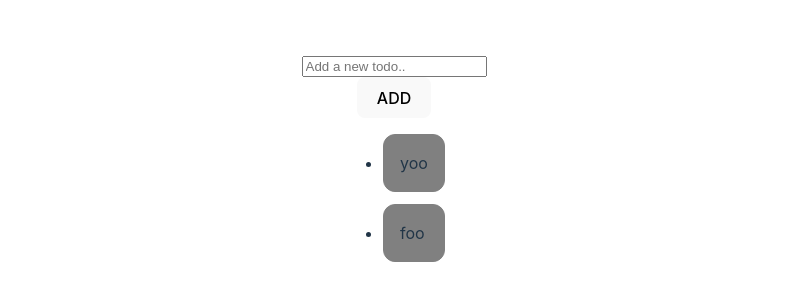
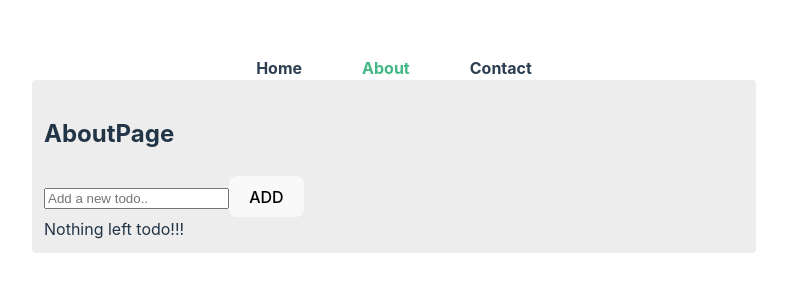
Before and after one commit to piyawat5/test-vue-o2, a Vue app: page /aboutPage in a window 1280 px wide. Shown: the top 300 px of the page, without its empty margins (246-1033 px from the left). Built offline with nearby package versions, Linux system fonts and the light colour scheme.

Commit message:
Animation tutorial

```diff
--- a/package.json
+++ b/package.json
@@ -10,8 +10,11 @@
   },
   "dependencies": {
     "@formkit/auto-animate": "^0.8.1",
+    "@vueuse/motion": "^2.0.0",
+    "gsap": "^3.12.5",
     "pinia": "^2.1.7",
-    "vue": "^3.3.11"
+    "vue": "^3.3.11",
+    "vue-router": "^4.2.5"
   },
   "devDependencies": {
     "@vitejs/plugin-vue": "^4.5.2",
--- a/src/App.vue
+++ b/src/App.vue
@@ -1,17 +1,27 @@
-<script setup lang="ts">
-// import HelloWorld02Vue from "./components/HelloWorld02.vue";
-// import HelloWorld03Vue from "./components/HelloWorld03.vue";
-// import HelloWorld04Vue from "./components/HelloWorld04.vue";
-import TransitionVue from "./components/Transition.vue";
-</script>
+<script setup lang="ts"></script>
 
 <template>
-  <TransitionVue></TransitionVue>
+  <div id="nav">
+    <router-link to="/">Home</router-link>
+    <router-link to="/aboutPage">About</router-link>
+    <router-link to="/stockPage">Contact</router-link>
+  </div>
+
+  <router-view v-slot="{ Component }">
+    <transition name="route" mode="out-in">
+      <component :is="Component"></component>
+    </transition>
+  </router-view>
 </template>
 
 <style>
-.container {
-  max-width: 300px !important;
+#nav a {
+  padding: 30px;
+  font-weight: bold;
+  color: #2c3e50;
+}
+#nav a.router-link-exact-active {
+  color: #42b983;
 }
 #app {
   padding: 48px;
@@ -20,16 +30,20 @@ import TransitionVue from "./components/Transition.vue";
   flex-direction: column;
   align-items: center;
 }
-.logo {
-  height: 6em;
-  padding: 1.5em;
-  will-change: filter;
-  transition: filter 300ms;
+
+/* route transitions */
+.route-enter-from {
+  opacity: 0;
+  transform: translateX(100px);
 }
-.logo:hover {
-  filter: drop-shadow(0 0 2em #646cffaa);
+.route-enter-active {
+  transition: all 0.3s ease-out;
 }
-.logo.vue:hover {
-  filter: drop-shadow(0 0 2em #42b883aa);
+.route-leave-to {
+  opacity: 0;
+  transform: translateX(-100px);
+}
+.route-leave-active {
+  transition: all 0.3s ease-in;
 }
 </style>
--- a/src/components/Transition.vue
+++ b/src/components/Transition.vue
@@ -12,10 +12,16 @@
   </transition> -->
 
   <!-- list transition -->
-  <input type="text" v-model="newTodo.text" placeholder="Add a new todo.." />
+  <input
+    @keypress.enter="addTodo"
+    type="text"
+    v-model="newTodo.text"
+    placeholder="Add a new todo.."
+  />
   <button @click="addTodo">ADD</button>
+  <transition name="switch" mode="out-in" appear>
     <div v-if="todos.length">
-    <transition-group tag="ul" name="list">
+      <transition-group tag="ul" name="list" appear>
         <li
           v-for="item in todos"
           @click="removeTodo(item.id)"
@@ -27,23 +33,24 @@
       </transition-group>
     </div>
     <div v-else>Nothing left todo!!!</div>
+  </transition>
 </template>
 
 <script lang="ts">
 import { ref } from "vue";
 
+interface User {
+  text: string;
+  id: number;
+}
 export default {
   setup() {
     const isShow = ref<boolean>(false);
 
     const newTodo = ref({ text: "", id: 0 });
-    const todos = ref([
-      { text: "yoo", id: 1 },
-      { text: "foo", id: 2 },
-    ]);
+    const todos = ref<User[]>([]);
 
     const addTodo = () => {
-      // newTodo.value.id = todos.value[todos.value.length - 1].id + 1;
       newTodo.value.id = Math.random() * 10;
       todos.value = [{ ...newTodo.value }, ...todos.value];
       newTodo.value = { text: "", id: 0 };
@@ -107,6 +114,8 @@ export default {
 } */
 
 .order {
+  width: 400px;
+  text-align: center;
   border-radius: 12px;
   border: 1px solid grey;
   background: grey;
@@ -124,8 +133,23 @@ export default {
   opacity: 1;
   transform: scale(1);
 }
-.list-enter-active,
+.list-enter-active {
+  transition: all 0.4s ease;
+}
 .list-leave-active {
+  transition: all 0.4s ease;
+  position: absolute;
+}
+.list-move {
+  transition: all 0.3s ease;
+}
+.switch-enter-from,
+.switch-leave-to {
+  opacity: 0;
+  transform: translateY(-20px);
+}
+.switch-enter-active,
+.switch-leave-active {
   transition: all 0.4s ease;
 }
 </style>
--- a/src/main.ts
+++ b/src/main.ts
@@ -2,7 +2,8 @@ import { createApp } from 'vue'
 import './style.css'
 import App from './App.vue'
 import { createPinia } from 'pinia'
+import router from "./router"
 
 const pinia = createPinia();
 
-createApp(App).use(pinia).mount('#app')
+createApp(App).use(router).use(pinia).mount('#app')
--- /dev/null
+++ b/src/pages/AboutPage.vue
@@ -0,0 +1,55 @@
+<template>
+  <div class="body-container">
+    <transition @before-enter="beforeEnter" @enter="enter" appear>
+      <div class="title">AboutPage</div>
+    </transition>
+    <TransitionVue></TransitionVue>
+  </div>
+</template>
+
+<script lang="ts">
+import TransitionVue from "../components/Transition.vue";
+import gsap from "gsap";
+
+export default {
+  components: { TransitionVue },
+  setup() {
+    const beforeEnter = (el: any) => {
+      el.style.transform = "translateY(-60px)";
+      el.style.opacity = 0;
+    };
+    const enter = (el: any, done: any) => {
+      gsap.to(el, {
+        duration: 1,
+        opacity: 1,
+        y: 0,
+        ease: "bounce.out",
+        onComplete: done,
+      });
+    };
+    return { beforeEnter, enter };
+  },
+};
+</script>
+
+<style>
+.title {
+  margin: 24px 0;
+  font-weight: bold;
+  font-size: 24px;
+}
+.fade-enter-from {
+  opacity: 0;
+  transform: translateY(-20px);
+}
+.fade-enter-active {
+  transition: all 0.6s ease;
+}
+.body-container {
+  padding: 12px;
+  background: #ededed;
+  border-radius: 4px;
+  width: 100%;
+  max-width: 700px;
+}
+</style>
--- /dev/null
+++ b/src/pages/HomePage.vue
@@ -0,0 +1,50 @@
+<template>
+  <div>
+    <div class="title">HomePage</div>
+
+    <transition-group appear @before-enter="beforEnter" @enter="enter">
+      <div v-for="(item, i) in menus" :key="i" class="box" :data-index="i">
+        {{ item }}
+      </div>
+    </transition-group>
+  </div>
+</template>
+
+<script lang="ts">
+import { ref } from "vue";
+import gsap from "gsap";
+
+export default {
+  setup() {
+    const menus = ref<string[]>(["menu1", "menu2", "menu3", "menu4"]);
+    const beforEnter = (el: any) => {
+      el.style.transform = "translateY(100px)";
+      el.style.opacity = 0;
+    };
+    const enter = (el: any, done: any) => {
+      gsap.to(el, {
+        opacity: 1,
+        y: 0,
+        duration: 0.8,
+        onComplete: done,
+        delay: el.dataset.index * 0.2,
+      });
+    };
+    return { menus, beforEnter, enter };
+  },
+};
+</script>
+
+<style>
+.title {
+  margin: 24px 0;
+  font-weight: bold;
+  font-size: 24px;
+}
+.box {
+  margin: 4px 0;
+  padding: 12px;
+  background: #efefef;
+  border-radius: 4px;
+}
+</style>
--- /dev/null
+++ b/src/pages/StockPage.vue
@@ -0,0 +1,9 @@
+<template>
+  <div>StockPage</div>
+</template>
+
+<script>
+export default {};
+</script>
+
+<style></style>
--- /dev/null
+++ b/src/router/index.ts
@@ -0,0 +1,24 @@
+import { createRouter, createWebHistory } from "vue-router";
+
+const router = createRouter({
+  history: createWebHistory(import.meta.env?.BASE_URL),
+  routes: [
+    {
+      path: "/",
+      name: "Home",
+      component: () => import("../pages/HomePage.vue"),
+    },
+    {
+      path: "/aboutPage",
+      name: "About",
+      component: () => import("../pages/AboutPage.vue"),
+    },
+    {
+      path: "/stockPage",
+      name: "Contact",
+      component: () => import("../pages/StockPage.vue"),
+    },
+  ],
+});
+
+export default router;
--- a/tsconfig.json
+++ b/tsconfig.json
@@ -18,7 +18,8 @@
     "strict": true,
     "noUnusedLocals": true,
     "noUnusedParameters": true,
-    "noFallthroughCasesInSwitch": true
+    "noFallthroughCasesInSwitch": true,
+    "allowJs": true
   },
   "include": ["src/**/*.ts", "src/**/*.tsx", "src/**/*.vue"],
   "references": [{ "path": "./tsconfig.node.json" }]
```
Also changed, not shown: 1 other file (tests, documents, lock files or other folders). Lines whose indentation alone changed are shown as unchanged.
